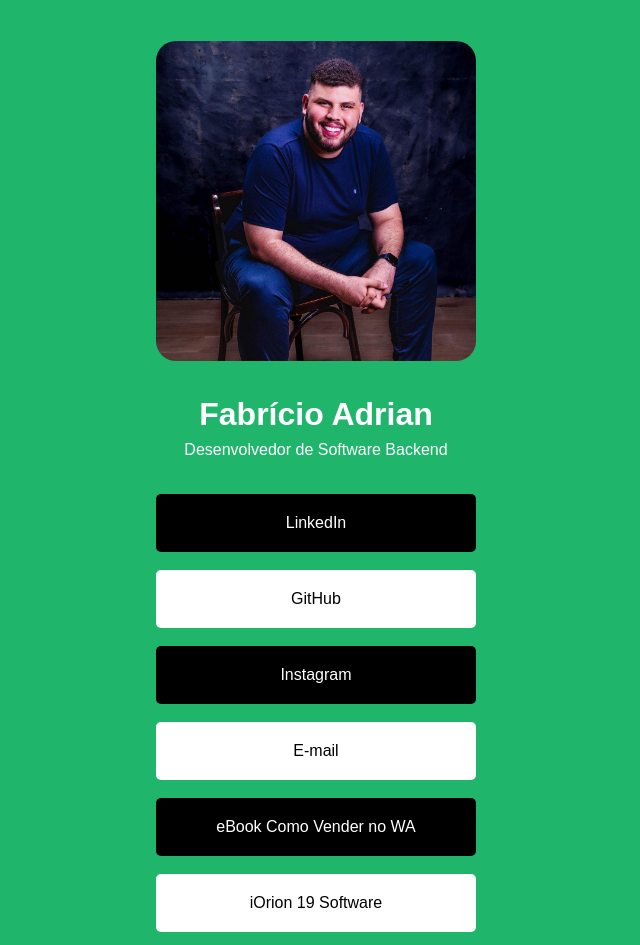
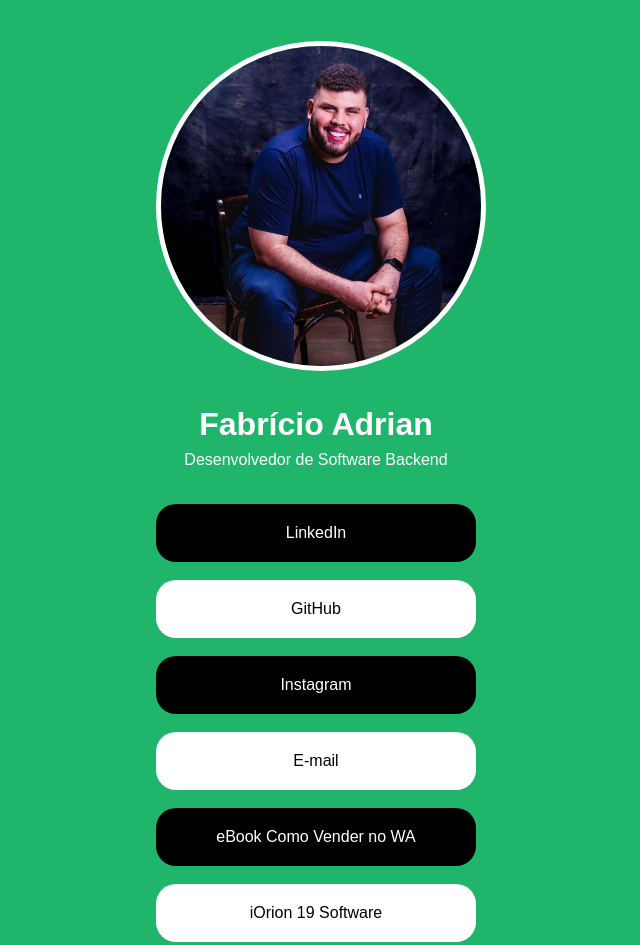
Before and after one commit to iOrion19/MY-Links, a plain HTML site: page index.html in a window 1280 px wide. Shown: the top 945 px of the page, without its empty margins (324-964 px from the left). Drawn offline with Linux system fonts and the light colour scheme.

Commit message:
Update style.css

```diff
--- a/style.css
+++ b/style.css
@@ -9,9 +9,10 @@ body {
 }
 
 img {
-    border-radius: 20px;
+    border-radius: 50%;
     width: 320px;
     height: 320px;
+    border: 5px solid white
 }
 
 h1 {
@@ -39,7 +40,7 @@ a1 {
     padding: 20px;
     text-decoration: none;
     display: block;
-    border-radius: 5px;
+    border-radius: 20px;
 }
 
 a2 {
@@ -48,7 +49,7 @@ a2 {
     padding: 20px;
     text-decoration: none;
     display: block;
-    border-radius: 5px;
+    border-radius: 20px;
 }
 
 a1:hover {
```
